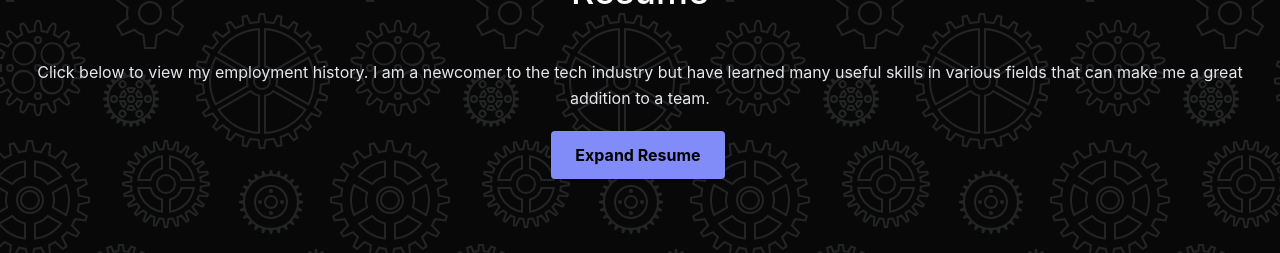
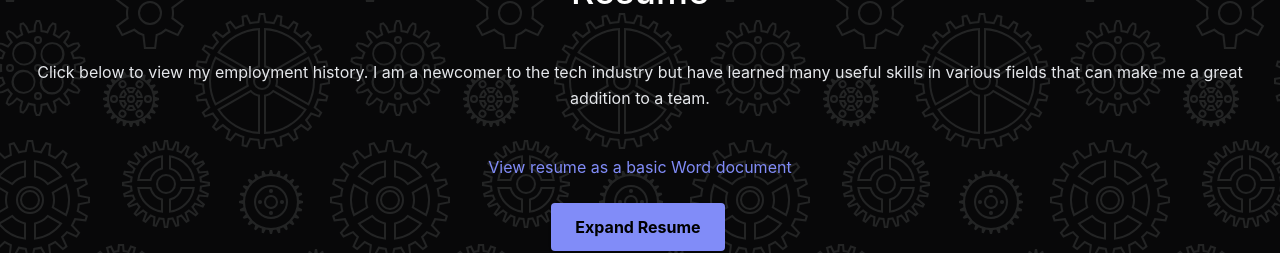
Before and after one commit to KarlOL82/react-portfolio, a React (Create React App) app: page / in a window 1280 px wide. Shown: the part 2720-2973 px from the top of the page. Built offline with nearby package versions, Linux system fonts and the light colour scheme.

Commit message:
added alt resume as docx file

```diff
--- a/src/components/Resume.js
+++ b/src/components/Resume.js
@@ -1,4 +1,5 @@
 import React from "react";
+import resume_portfolio from "../docs/Resume_portfolio.docx"
 
 export default function Resume() {
   return (
@@ -12,6 +13,11 @@ export default function Resume() {
             many useful skills in various fields that can make me a great addition to a team.
           </p>
       </div>
+      <div className="text-indigo-400 text-center py-6">
+        <a href={resume_portfolio}>
+          View resume as a basic Word document
+        </a>
+      </div>
     </section>
   );
 }
```
Also changed, not shown: 1 other file (tests, documents, lock files or other folders).
